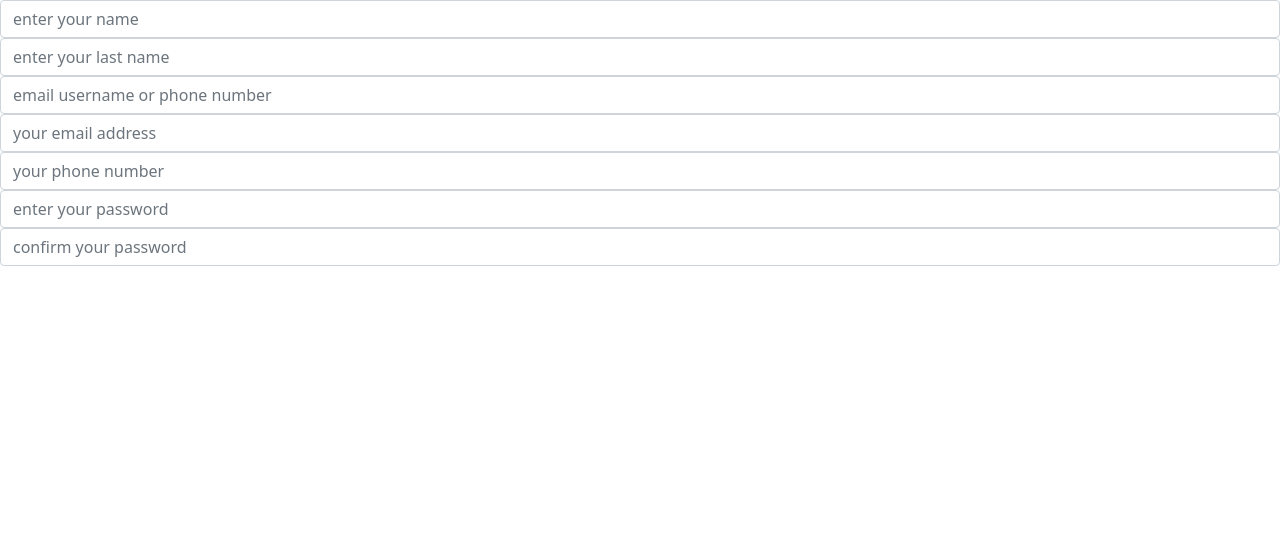
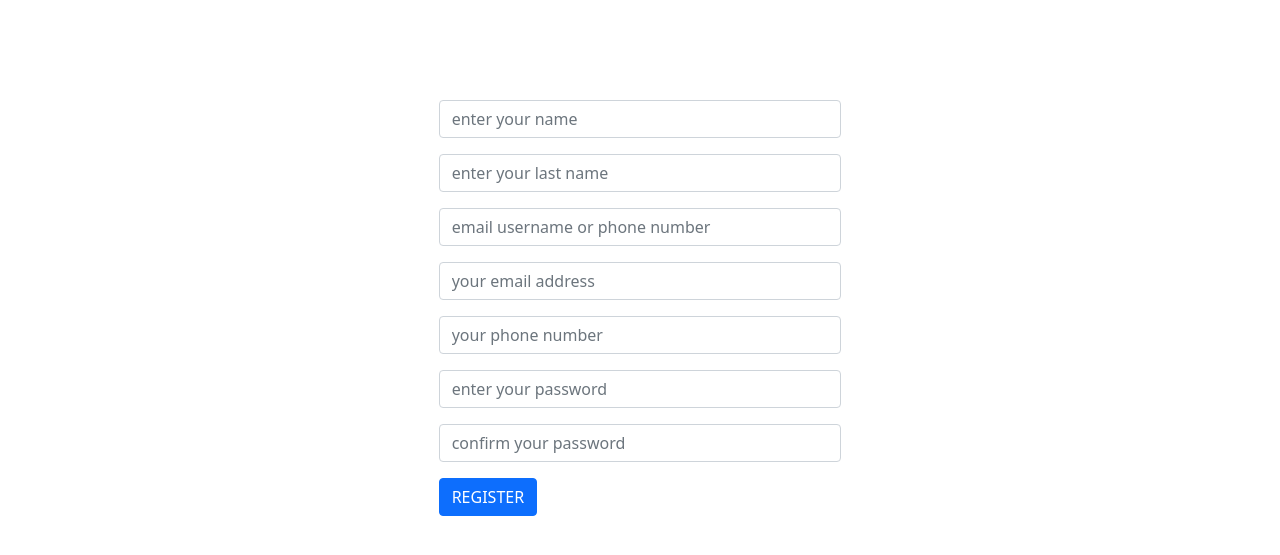
Before and after one commit to bmahmoudyan/Authentication-system, a Flask app: page /register in a window 1280 px wide. Shown: the top 555 px of the page. Run offline with Flask 2, Linux system fonts and the light colour scheme.

Commit message:
update redister form

```diff
--- a/templates/users/register.html
+++ b/templates/users/register.html
@@ -1,13 +1,32 @@
 {% extends "base.html" %}
 
 {% block content %}
-
+<form action="" class="col-lg-4 col-md-9 col-sm-12" style="margin: 100px auto">
+    {{ form.csrf_token }}
+    <div class="container">
         {{ form.name }}
+    </div>
+    <div class="container mt-3">
         {{ form.last_name }}
+    </div>
+    <div class="container mt-3">
         {{ form.username }}
+    </div>
+    <div class="container mt-3">
         {{ form.email }}
+    </div>
+    <div class="container mt-3">
         {{ form.phone_number }}
+    </div>
+    <div class="container mt-3">
         {{ form.password }}
+    </div>
+    <div class="container mt-3">
         {{ form.confirm_password }}
+    </div>
+    <div class="container mt-3">
+        {{ form.submit }}
+    </div>
+</form>
 
 {% endblock content %}
```
Lines whose indentation alone changed are shown as unchanged.
